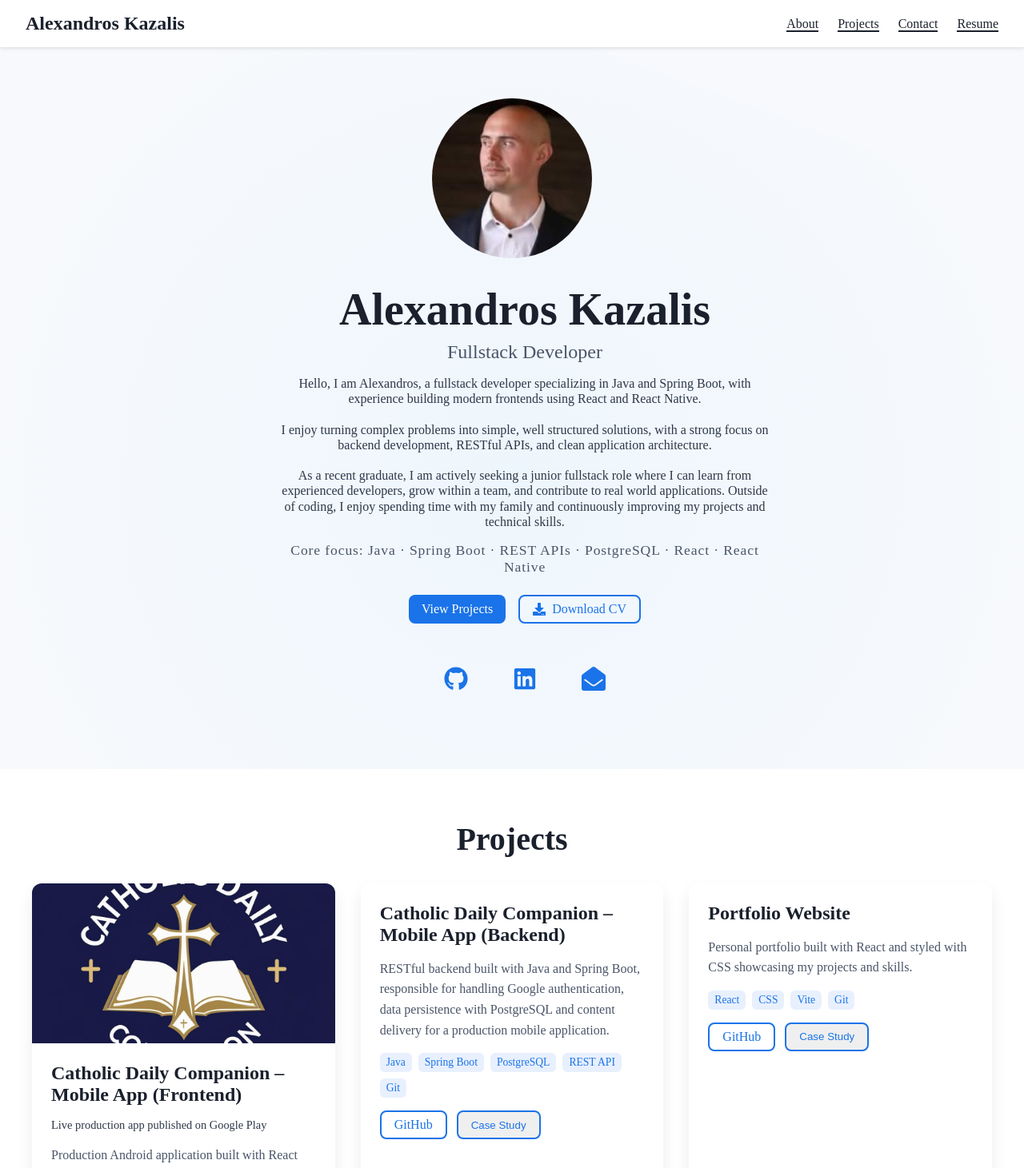
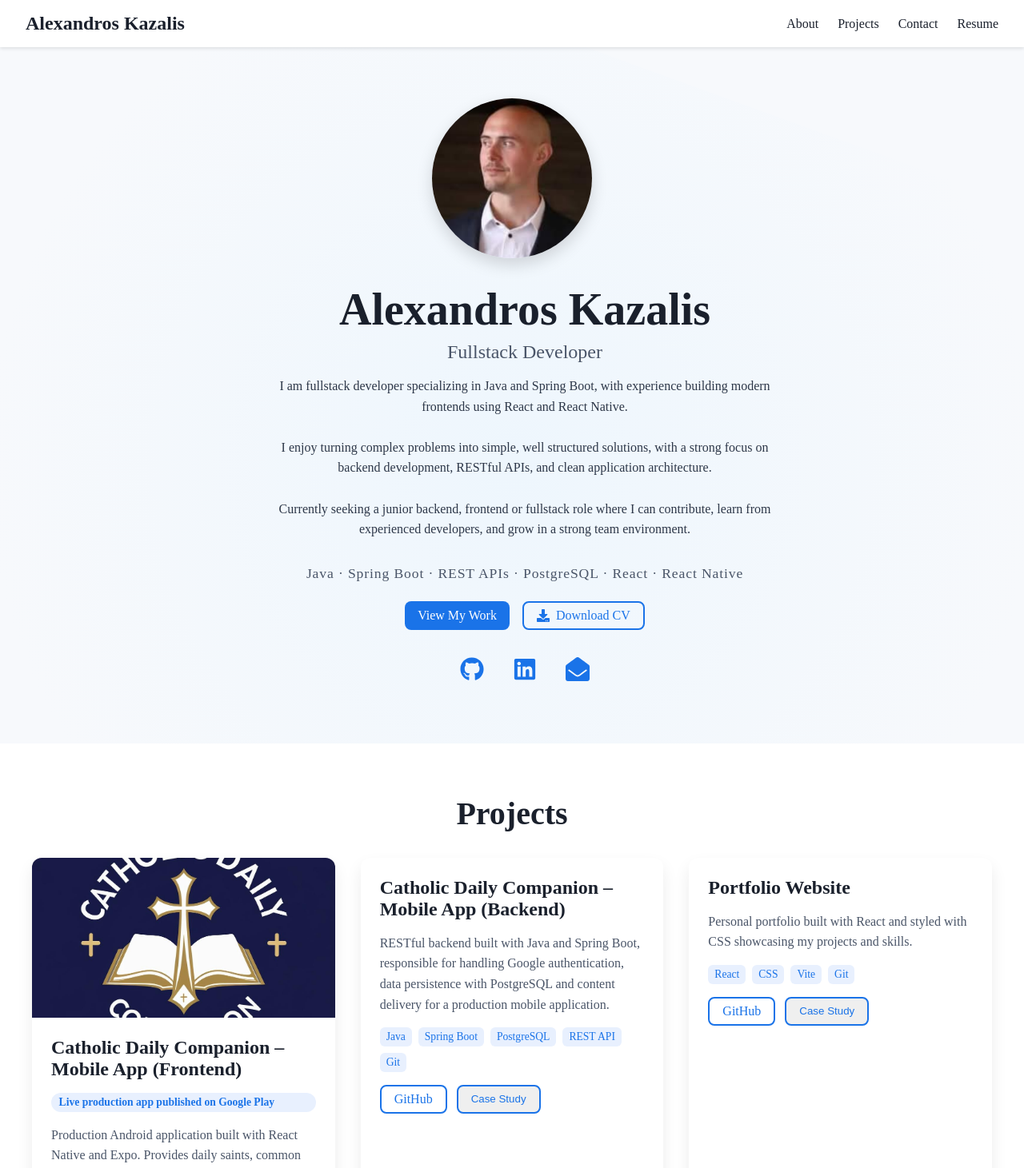
Before and after one commit to Alekaz94/portfolio, a React (Vite) app: page / in a window 1280 px wide. Shown: the top 1461 px of the page at 80% size. Built offline with nearby package versions, Linux system fonts and the light colour scheme.

Commit message:
Shortend Hero descrition. Changed.
Changed ProjectCard section to article.

Added border to left of open menu drawer, also added #about id to logo.

Small change of text in Footer and Contact

```diff
--- a/src/components/contact/Contact.tsx
+++ b/src/components/contact/Contact.tsx
@@ -6,8 +6,7 @@ const Contact = () => {
         <section id="contact" className="contact-section">
             <h2 className="title">Contact</h2>
             <p className="text">
-                Interested in collaborating or have a question about my projects? <br />
-                I am open to junior full-stack roles.
+                Open to junior frontend, backend or fullstack opportunities in Stockholm or remote.
             </p>
             <br />
             <p className="text">
@@ -17,7 +16,7 @@ const Contact = () => {
             <div className="contact-links">
                <a href="https://github.com/Alekaz94" target="_blank" rel="noopener noreferrer" className="contact-button"><FaGithub /> Github</a>
                <a href="https://www.linkedin.com/in/alexandros-kazalis-3b52a0257/" target="_blank" rel="noopener noreferrer" className="contact-button"><FaLinkedin /> LinkedIn</a>
-               <a href="mailto:alexandros.kazalis@hotmail.com" aria-label="Email Alexandros Kazalis" className="contact-button"><FaEnvelopeOpen /> Email</a>
+               <a href="mailto:alexandros.kazalis@hotmail.com?subject=Job Opportunity" aria-label="Email Alexandros Kazalis" className="contact-button"><FaEnvelopeOpen /> Email</a>
                <a href="/alexandros_kazalis_resume.pdf" download className="contact-button"><FaDownload /> Download CV</a>
             </div>
         </section>
--- a/src/components/contact/contact.css
+++ b/src/components/contact/contact.css
@@ -40,4 +40,5 @@
 .contact-button:hover {
     background-color: #005bb5;
     transform: translateY(-2px);
+    box-shadow: 0 4px 12px rgba(0, 0, 0, 0.15);
 }
--- a/src/components/footer/Footer.tsx
+++ b/src/components/footer/Footer.tsx
@@ -3,7 +3,7 @@ import "./footer.css";
 const Footer = () => (
     <footer className="footer">
         <p>
-            © {new Date().getFullYear()} Alexandros Kazalis · <a href="mailto:alexandros.kazalis@hotmail.com" aria-label="Email Alexandros Kazalis"> Get in touch</a>
+            © {new Date().getFullYear()} Alexandros Kazalis · <a href="mailto:alexandros.kazalis@hotmail.com?subject=Job Opportunity" aria-label="Email Alexandros Kazalis"> Get in touch</a>
         </p>
     </footer>
 );
--- a/src/components/hero/Hero.tsx
+++ b/src/components/hero/Hero.tsx
@@ -17,21 +17,20 @@ const Hero = () => {
                     <p className='subtitle'>Fullstack Developer</p>
 
                     <p className="description">
-                        Hello, I am Alexandros, a fullstack developer specializing in Java and Spring Boot, with experience building modern frontends using React and React Native.
+                        I am fullstack developer specializing in Java and Spring Boot, with experience building modern frontends using React and React Native.
                         <br /><br />
                         I enjoy turning complex problems into simple, well structured solutions, with a strong focus on backend development, RESTful APIs, and clean application architecture.
                         <br /><br />
-                        As a recent graduate, I am actively seeking a junior fullstack role where I can learn from experienced developers, grow within a team, and contribute to real world applications.
-                        Outside of coding, I enjoy spending time with my family and continuously improving my projects and technical skills.
+                        Currently seeking a junior backend, frontend or fullstack role where I can contribute,
+                        learn from experienced developers, and grow in a strong team environment.
                     </p>
-
                     <p className="stack">
-                        Core focus: Java · Spring Boot · REST APIs · PostgreSQL · React · React Native
+                        Java · Spring Boot · REST APIs · PostgreSQL · React · React Native
                     </p>
 
                     <div className="actions">
                         <a href="#projects" className="btn cta">
-                            View Projects
+                            View My Work
                         </a>
                         <a href="/alexandros_kazalis_resume.pdf" className="btn cta-outline" target="_blank" rel="noopener noreferrer" download>
                             <FaDownload /> Download CV
--- a/src/components/hero/hero.css
+++ b/src/components/hero/hero.css
@@ -47,6 +47,7 @@
     height: 150px;
     border-radius: 50%;
     object-fit: cover;
+    box-shadow: 0 8px 20px rgba(0,0,0,0.15);
 }
 
 .text {
@@ -70,14 +71,14 @@
 .stack {
     font-size: 1rem;
     color: #4a5568;
-    margin-top: 1rem;
     letter-spacing: 0.05em;
     font-size: 1.25rem;
 }
 
 .description {
-    line-height: 1.2;
+    line-height: 1.6;
     color: #2d3748;
+    margin-bottom: 2rem;
 }
 
 .actions {
@@ -125,7 +126,7 @@
 
 .social {
     color: #1a73e8;
-    margin: 30px 20px;
+    margin: 10px;
     transition: all 0.2s ease;
 }
 
--- a/src/components/navbar/Navbar.tsx
+++ b/src/components/navbar/Navbar.tsx
@@ -14,7 +14,7 @@ const Navbar = () => {
 
     return (
         <nav className="navbar">
-            <a href="#" className="logo" onClick={closeMenu}>Alexandros Kazalis</a>
+            <a href="#about" className="logo" onClick={closeMenu}>Alexandros Kazalis</a>
 
             <div className={`nav-links-container ${isOpen ? "open" : ""}`}>
                 <button className="close-drawer" onClick={closeMenu} aria-label="Close menu">
@@ -29,7 +29,7 @@ const Navbar = () => {
                 </ul>
             </div>
 
-            <button className="hamburger" onClick={toggleMenu} aria-label="Toggle menu">
+            <button className="hamburger" onClick={toggleMenu} aria-label="Toggle menu" aria-expanded={isOpen}>
                 <span className="bar"/>
                 <span className="bar"/>
                 <span className="bar"/>
--- a/src/components/navbar/navbar.css
+++ b/src/components/navbar/navbar.css
@@ -41,7 +41,7 @@
     color: #1a202c;
     font-weight: 500;
     transition: all 0.2s ease;
-    border-bottom: solid 2px #1a202c;
+    border-bottom: solid 2px transparent;
 }
 
 .nav-links li a:hover {
@@ -99,6 +99,7 @@
     .nav-links-container.open {
         transform: translateX(0);
         width: 200px;
+        border-left: solid 2px #1a202c;
     }
 
     .nav-links {
--- a/src/components/project/ProjectCard.tsx
+++ b/src/components/project/ProjectCard.tsx
@@ -14,7 +14,7 @@ type Props = {
 const ProjectCard = ({ title, description, tech, image, repoLink, liveLink, highlight, caseStudyLink }: Props) => {
 
     return (
-        <section className="project-card">
+        <article className="project-card">
             {image && (
                 <img src={image} alt={title} className="project-card-image" />
             )}
@@ -53,7 +53,7 @@ const ProjectCard = ({ title, description, tech, image, repoLink, liveLink, high
                     )}
                 </div>
             </div>
-        </section>
+        </article>
     );
 }
 
--- a/src/components/project/project.css
+++ b/src/components/project/project.css
@@ -16,3 +16,13 @@
     max-width: 1200px;
     margin: 0 auto;
 }
+
+.project-highlight {
+    display: inline-block;
+    background: #e8f0fe;
+    color: #1a73e8;
+    padding: 0.25rem 0.6rem;
+    border-radius: 999px;
+    font-size: 0.85rem;
+    font-weight: 600;
+}
```
